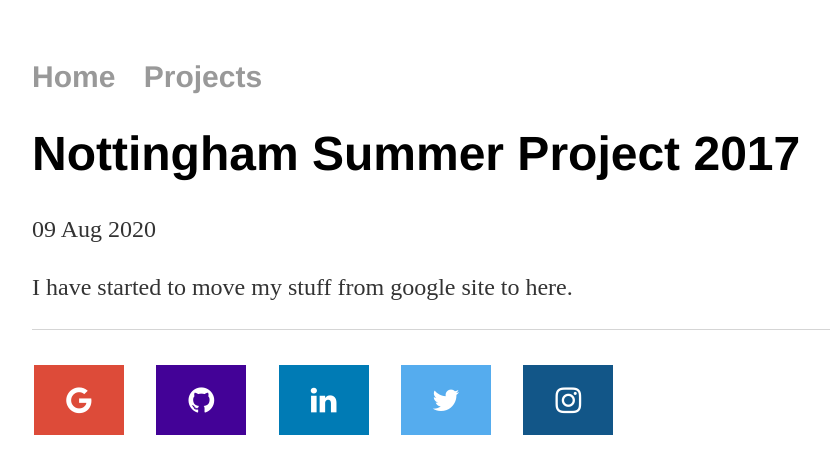
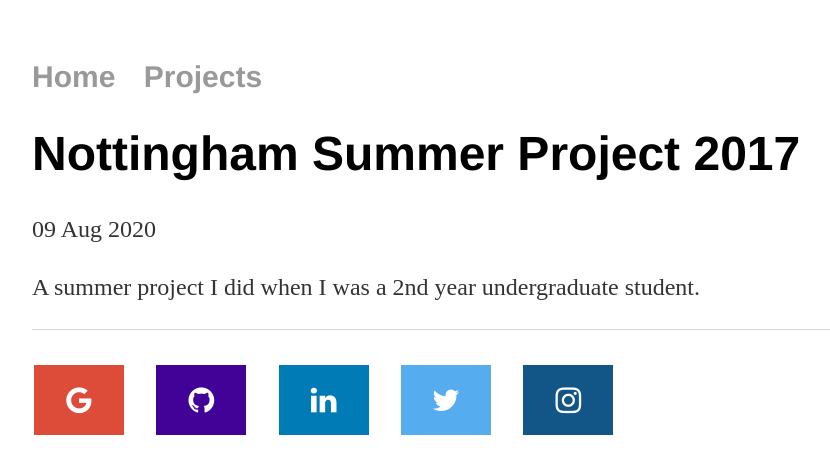
Before and after one commit to moucheng2017/mouchengxu.github.io, a Jekyll site: the page built from _posts/2014-04-30-summer-nottingham-2017.md, in a window 1280 px wide. Shown: the top 474 px of the page, without its empty margins (160-990 px from the left). Built offline with Jekyll 4.4.1, drawn with Linux system fonts in a browser that asks for light colours.

Commit message:
Update 2014-04-30-summer-nottingham-2017.md

```diff
--- a/_posts/2014-04-30-summer-nottingham-2017.md
+++ b/_posts/2014-04-30-summer-nottingham-2017.md
@@ -4,4 +4,4 @@ title: "Nottingham Summer Project 2017"
 date: 2020-08-09
 ---
 
-I have started to move my stuff from google site to here.
+A summer project I did when I was a 2nd year undergraduate student.
```
